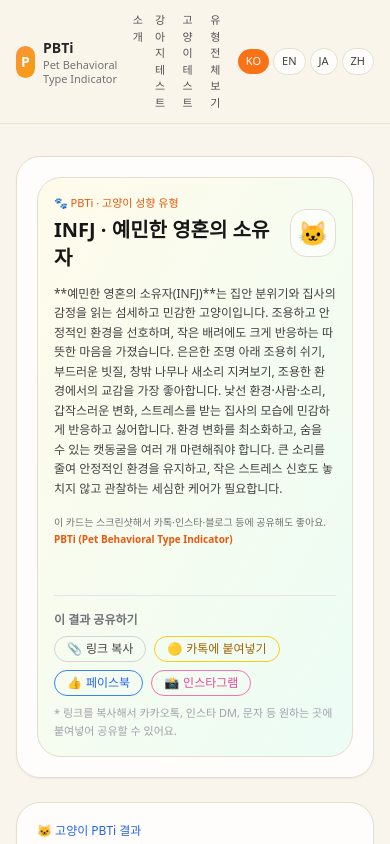
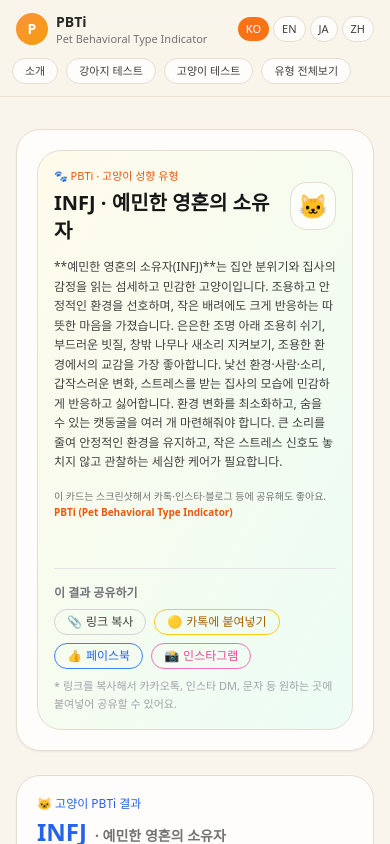
Before and after one commit to leedaeyoung1313-cloud/PBTi, a Next.js app: page /pbt/cat/result in a window 390 px wide. Shown: the top 844 px of the page. Built offline with nearby package versions, Linux system fonts and the light colour scheme.

Commit message:
Add files via upload

```diff
--- a/app/pbt/layout.tsx
+++ b/app/pbt/layout.tsx
@@ -54,8 +54,10 @@ export default function PbtLayout({ children }: { children: ReactNode }) {
   return (
     <div className="min-h-screen bg-[#F9F5EC] text-[#262626]">
       <header className="border-b border-[#E5DDCF]/70 bg-[#F9F5EC]/80 backdrop-blur sticky top-0 z-30">
-        <div className="mx-auto max-w-5xl px-4 py-3 flex items-center justify-between">
-          {/* 로고 */}
+        <div className="mx-auto max-w-5xl px-4 py-3 flex flex-col gap-2">
+          {/* 상단: 로고 + (PC용 네비 + 언어 스위치) */}
+          <div className="flex items-center justify-between">
+            {/* 로고 영역 */}
             <div className="flex items-center gap-2">
               <div className="h-8 w-8 rounded-2xl bg-gradient-to-br from-orange-400 to-amber-500 flex items-center justify-center text-white text-sm font-semibold">
                 P
@@ -68,10 +70,10 @@ export default function PbtLayout({ children }: { children: ReactNode }) {
               </div>
             </div>
 
-          {/* 우측: 네비 + 언어 스위치 */}
+            {/* 오른쪽: PC 네비 + 언어 버튼 */}
             <div className="flex items-center gap-3">
-            {/* 🔥 모바일에서도 항상 보이도록 hidden 제거 */}
-            <nav className="flex gap-3 text-[11px] sm:text-xs text-neutral-600">
+              {/* 🔹 PC(>=sm)에서만 보이는 네비 */}
+              <nav className="hidden sm:flex gap-4 text-xs text-neutral-600">
                 <a href="/pbt" className="hover:text-neutral-900">
                   {t.intro}
                 </a>
@@ -86,7 +88,7 @@ export default function PbtLayout({ children }: { children: ReactNode }) {
                 </a>
               </nav>
 
-            {/* 언어 버튼 */}
+              {/* 언어 스위치 */}
               <div className="flex items-center gap-1 text-[11px]">
                 {(["ko", "en", "ja", "zh"] as const).map((code) => (
                   <button
@@ -103,6 +105,35 @@ export default function PbtLayout({ children }: { children: ReactNode }) {
                 ))}
               </div>
             </div>
+          </div>
+
+          {/* 🔹 모바일 전용 네비 (폰에서만 보임) */}
+          <nav className="sm:hidden -mx-1 mt-1 flex gap-2 overflow-x-auto text-[11px] text-neutral-700">
+            <a
+              href="/pbt"
+              className="px-3 py-1 rounded-full bg-white/80 border border-[#E5DDCF] whitespace-nowrap"
+            >
+              {t.intro}
+            </a>
+            <a
+              href="/pbt/dog"
+              className="px-3 py-1 rounded-full bg-white/80 border border-[#E5DDCF] whitespace-nowrap"
+            >
+              {t.dog}
+            </a>
+            <a
+              href="/pbt/cat"
+              className="px-3 py-1 rounded-full bg-white/80 border border-[#E5DDCF] whitespace-nowrap"
+            >
+              {t.cat}
+            </a>
+            <a
+              href="/pbt/types"
+              className="px-3 py-1 rounded-full bg-white/80 border border-[#E5DDCF] whitespace-nowrap"
+            >
+              {t.types}
+            </a>
+          </nav>
         </div>
       </header>
 
```
Lines whose indentation alone changed are shown as unchanged.
